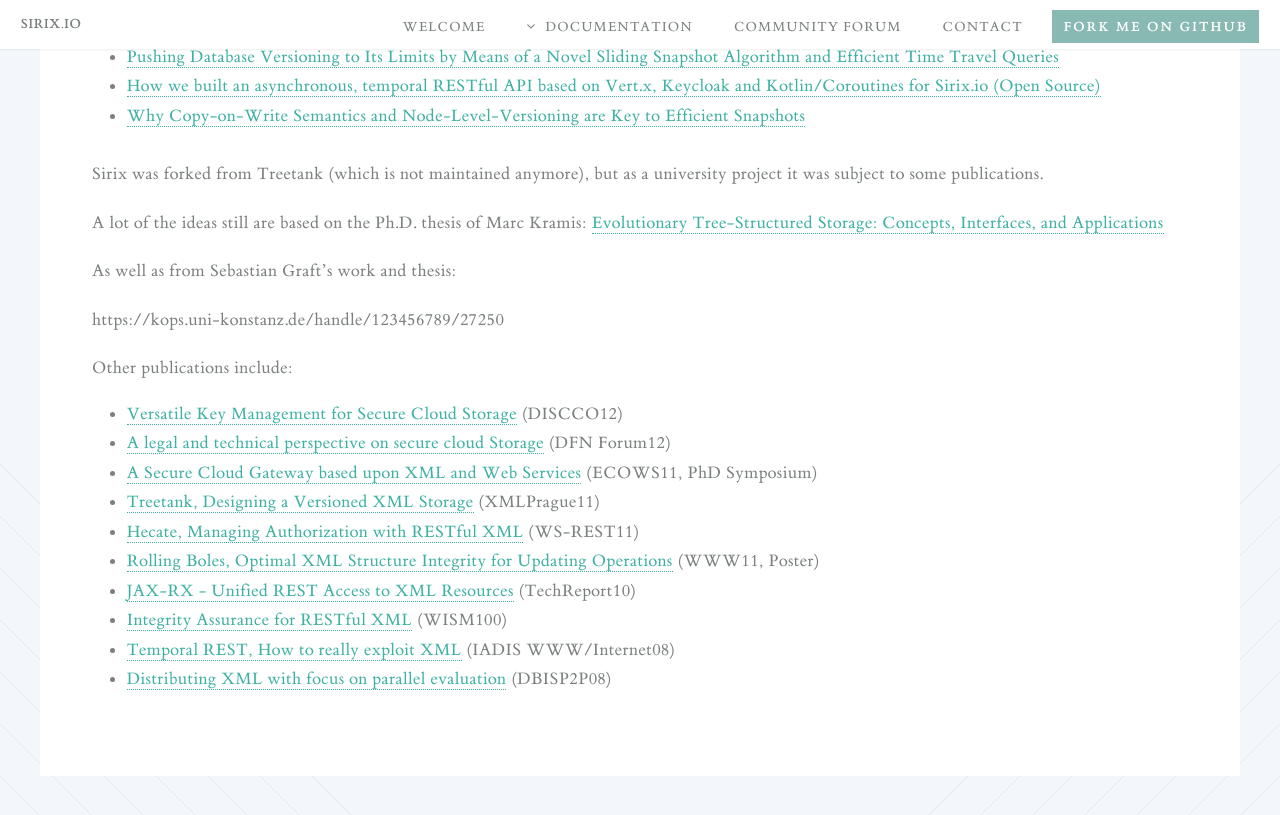
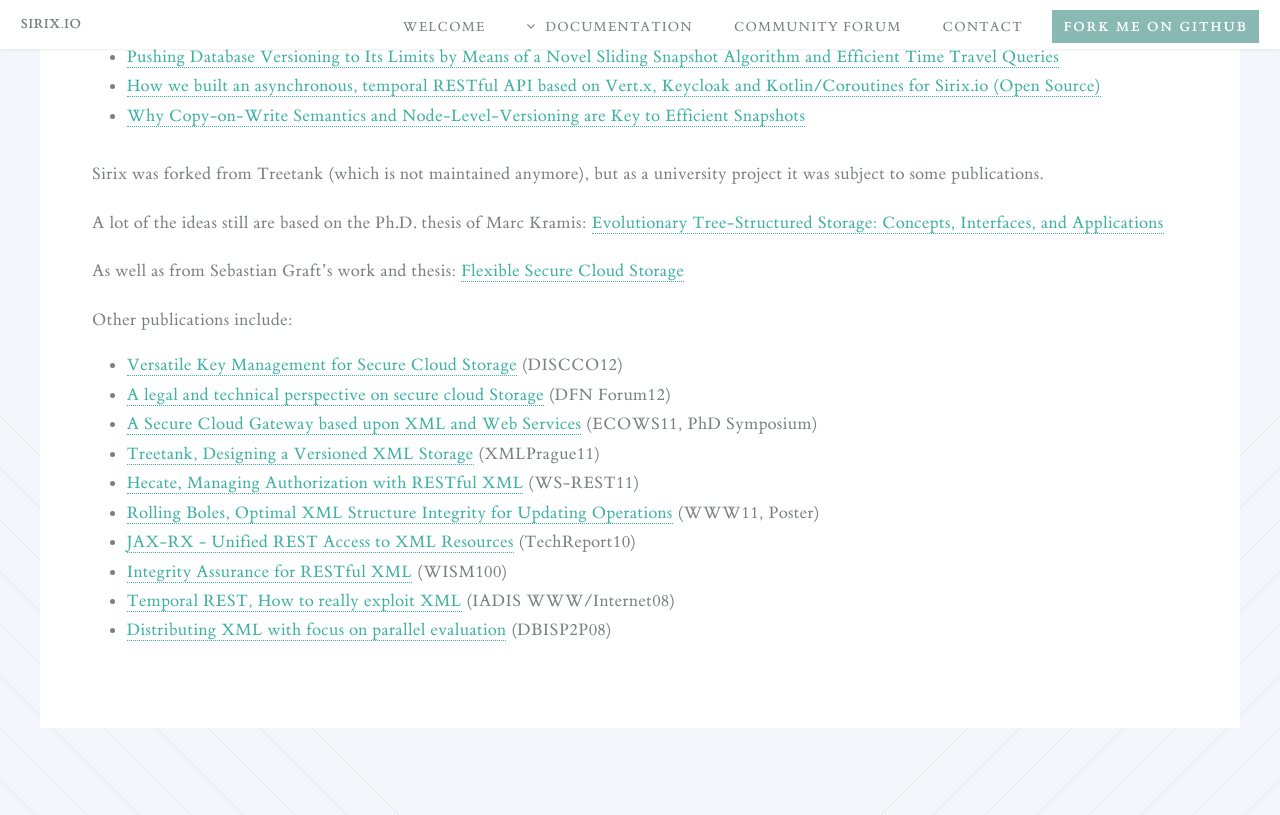
Before and after one commit to sirixdb/sirixdb.github.io, a Jekyll site: the page built from documentation.md, in a window 1280 px wide and 900 px high, scrolled down 3001 px. Shown: the top 815 px of the window. Built offline with Jekyll 4.4.1, drawn with Linux system fonts in a browser that asks for light colours.

Commit message:
Update documentation.md

```diff
--- a/documentation.md
+++ b/documentation.md
@@ -50,9 +50,7 @@
 
 A lot of the ideas still are based on the Ph.D. thesis of Marc Kramis: [Evolutionary Tree-Structured Storage: Concepts, Interfaces, and Applications](http://www.uni-konstanz.de/mmsp/pubsys/publishedFiles/Kramis2014.pdf)
 
-As well as from Sebastian Graft's work and thesis:
-
-https://kops.uni-konstanz.de/handle/123456789/27250
+As well as from Sebastian Graft's work and thesis: [Flexible Secure Cloud Storage](https://kops.uni-konstanz.de/handle/123456789/27250)
 
 Other publications include:
 
```
